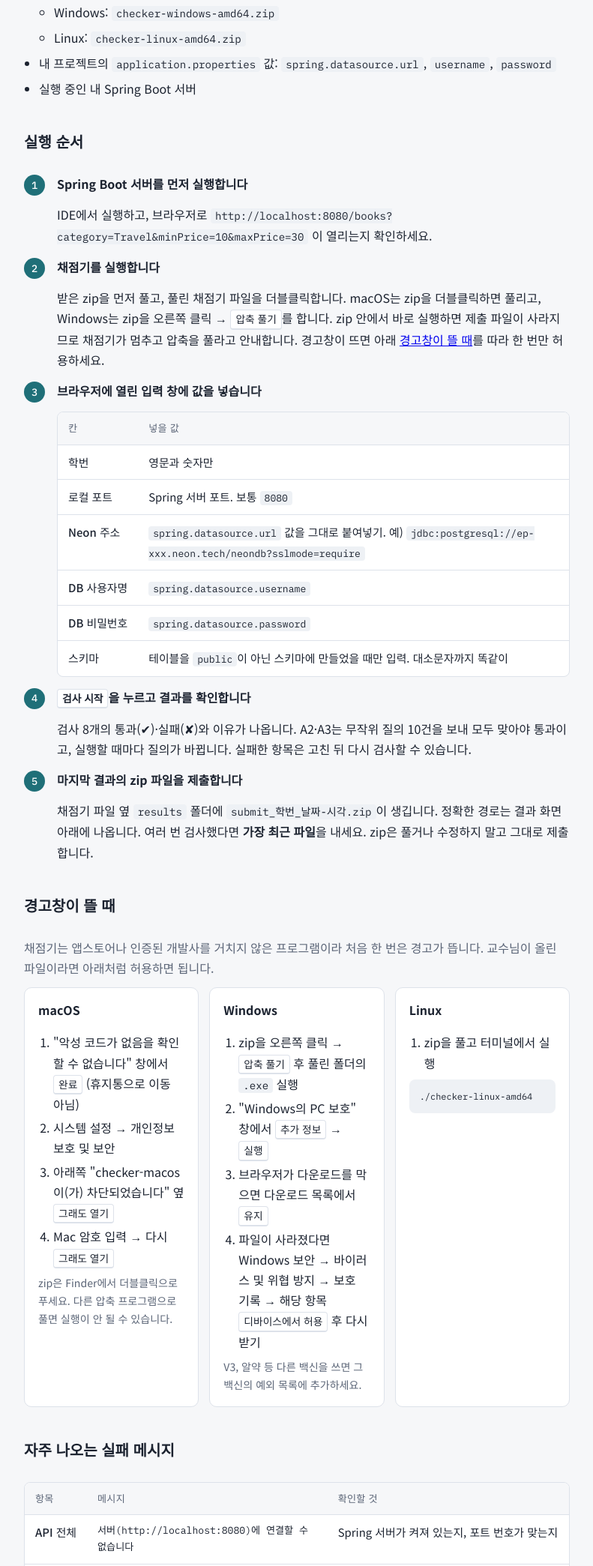
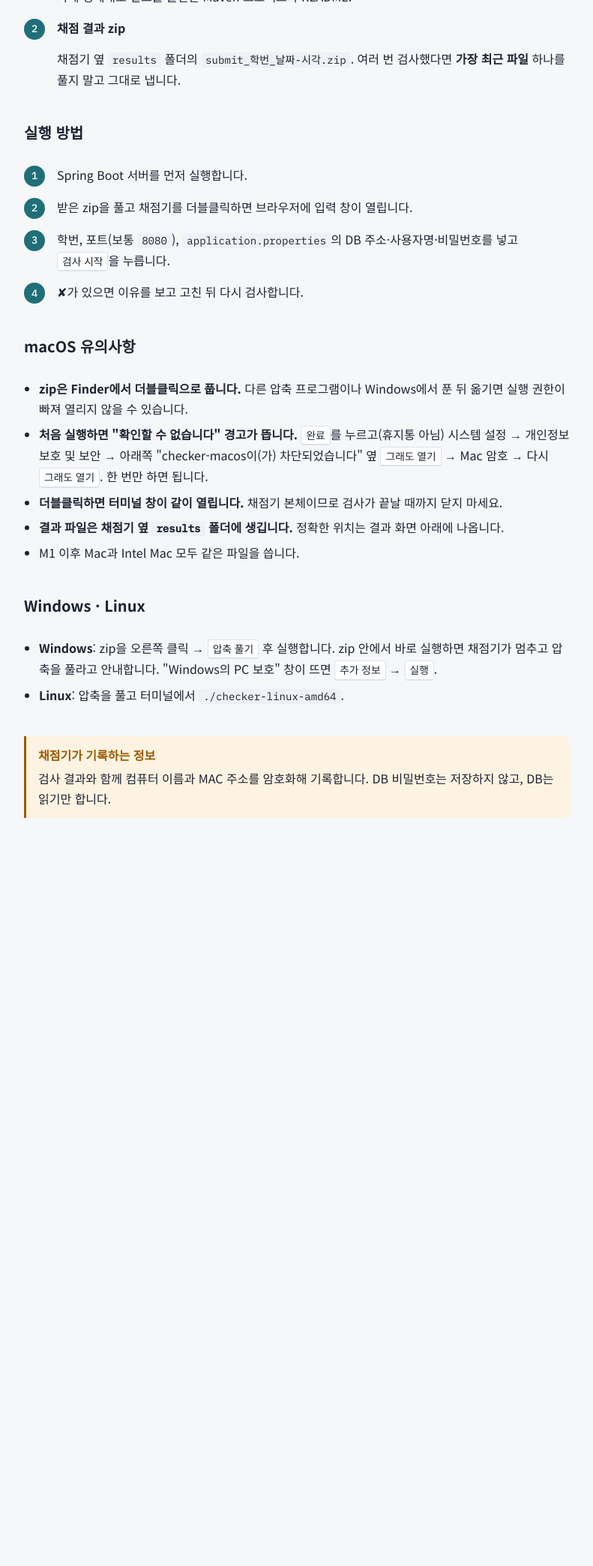
Before and after one commit to yeongseoksong/db-assignment-checker, a plain HTML site: page docs/guide.html in a window 1280 px wide. Shown: the part 386-2475 px from the top of the page at 75% size, without its empty margins (244-1035 px from the left). After the commit the page ends 1549 px from the top, so only its background shows below. Drawn offline with Linux system fonts and the light colour scheme.

Commit message:
학생 안내문을 마감·제출물·macOS 유의사항 위주로 짧게 정리
Co-Authored-By: Claude Opus 5.5 <noreply@anthropic.com>

```diff
--- a/docs/guide.html
+++ b/docs/guide.html
@@ -93,132 +93,59 @@
 <body>
 <main>
   <header>
-    <h1>DB 과제 채점기 사용 안내</h1>
-    <p class="lead">스크레이핑 과제(<code>GET /books</code>)를 제출하기 전에 채점기로 직접 검사하고, 채점기가 만든 zip 파일을 제출합니다. 처음 실행할 때 보안 경고가 뜰 수 있으니 마감 전에 미리 한 번 실행해 보세요.</p>
-    <p class="deadline">제출 마감 <b>12월 4일 23:55</b></p>
+    <h1>DB 과제 채점기 안내</h1>
+    <p class="lead">과제를 제출하기 전에 채점기로 내 서버를 검사하고, 채점기가 만든 결과 파일을 함께 제출합니다. 처음 실행할 때 보안 경고가 뜨니 마감 전에 미리 한 번 실행해 보세요.</p>
+    <p class="deadline">제출 마감 <b>12월 4일 23:55</b> · 늦은 제출은 받지 않습니다</p>
   </header>
 
   <section>
-    <h2>준비물</h2>
+    <h2>제출할 것</h2>
+    <ol class="steps">
+      <li><div>
+        <h3>프로젝트 zip</h3>
+        <p>과제 명세대로 빌드를 클린한 Maven 프로젝트와 README.</p>
+      </div></li>
+      <li><div>
+        <h3>채점 결과 zip</h3>
+        <p>채점기 옆 <code>results</code> 폴더의 <code>submit_학번_날짜-시각.zip</code>. 여러 번 검사했다면 <strong>가장 최근 파일</strong> 하나를 풀지 말고 그대로 냅니다.</p>
+      </div></li>
+    </ol>
+  </section>
+
+  <section>
+    <h2>실행 방법</h2>
+    <ol class="steps">
+      <li><div><p>Spring Boot 서버를 먼저 실행합니다.</p></div></li>
+      <li><div><p>받은 zip을 풀고 채점기를 더블클릭하면 브라우저에 입력 창이 열립니다.</p></div></li>
+      <li><div><p>학번, 포트(보통 <code>8080</code>), <code>application.properties</code>의 DB 주소·사용자명·비밀번호를 넣고 <span class="key">검사 시작</span>을 누릅니다.</p></div></li>
+      <li><div><p>✘가 있으면 이유를 보고 고친 뒤 다시 검사합니다.</p></div></li>
+    </ol>
+  </section>
+
+  <section>
+    <h2>macOS 유의사항</h2>
     <ul class="plain">
-      <li>교수님이 올린 채점기 파일 (다른 곳에서 받은 파일은 쓰지 마세요)
-        <ul class="plain">
-          <li>macOS: <code>checker-macos.zip</code></li>
-          <li>Windows: <code>checker-windows-amd64.zip</code></li>
-          <li>Linux: <code>checker-linux-amd64.zip</code></li>
-        </ul>
-      </li>
-      <li>내 프로젝트의 <code>application.properties</code> 값: <code>spring.datasource.url</code>, <code>username</code>, <code>password</code></li>
-      <li>실행 중인 내 Spring Boot 서버</li>
+      <li><strong>zip은 Finder에서 더블클릭으로 풉니다.</strong> 다른 압축 프로그램이나 Windows에서 푼 뒤 옮기면 실행 권한이 빠져 열리지 않을 수 있습니다.</li>
+      <li><strong>처음 실행하면 "확인할 수 없습니다" 경고가 뜹니다.</strong> <span class="key">완료</span>를 누르고(휴지통 아님) 시스템 설정 → 개인정보 보호 및 보안 → 아래쪽 "checker-macos이(가) 차단되었습니다" 옆 <span class="key">그래도 열기</span> → Mac 암호 → 다시 <span class="key">그래도 열기</span>. 한 번만 하면 됩니다.</li>
+      <li><strong>더블클릭하면 터미널 창이 같이 열립니다.</strong> 채점기 본체이므로 검사가 끝날 때까지 닫지 마세요.</li>
+      <li><strong>결과 파일은 채점기 옆 <code>results</code> 폴더에 생깁니다.</strong> 정확한 위치는 결과 화면 아래에 나옵니다.</li>
+      <li>M1 이후 Mac과 Intel Mac 모두 같은 파일을 씁니다.</li>
     </ul>
   </section>
 
   <section>
-    <h2>실행 순서</h2>
-    <ol class="steps">
-      <li><div>
-        <h3>Spring Boot 서버를 먼저 실행합니다</h3>
-        <p>IDE에서 실행하고, 브라우저로 <code>http://localhost:8080/books?category=Travel&amp;minPrice=10&amp;maxPrice=30</code> 이 열리는지 확인하세요.</p>
-      </div></li>
-      <li><div>
-        <h3>채점기를 실행합니다</h3>
-        <p>받은 zip을 먼저 풀고, 풀린 채점기 파일을 더블클릭합니다. macOS는 zip을 더블클릭하면 풀리고, Windows는 zip을 오른쪽 클릭 → <span class="key">압축 풀기</span>를 합니다. zip 안에서 바로 실행하면 제출 파일이 사라지므로 채점기가 멈추고 압축을 풀라고 안내합니다. 경고창이 뜨면 아래 <a href="#warning">경고창이 뜰 때</a>를 따라 한 번만 허용하세요.</p>
-      </div></li>
-      <li><div>
-        <h3>브라우저에 열린 입력 창에 값을 넣습니다</h3>
-        <div class="table-wrap">
-          <table>
-            <thead><tr><th>칸</th><th>넣을 값</th></tr></thead>
-            <tbody>
-              <tr><td>학번</td><td>영문과 숫자만</td></tr>
-              <tr><td>로컬 포트</td><td>Spring 서버 포트. 보통 <code>8080</code></td></tr>
-              <tr><td>Neon 주소</td><td><code>spring.datasource.url</code> 값을 그대로 붙여넣기. 예) <code>jdbc:postgresql://ep-xxx.neon.tech/neondb?sslmode=require</code></td></tr>
-              <tr><td>DB 사용자명</td><td><code>spring.datasource.username</code></td></tr>
-              <tr><td>DB 비밀번호</td><td><code>spring.datasource.password</code></td></tr>
-              <tr><td>스키마</td><td>테이블을 <code>public</code>이 아닌 스키마에 만들었을 때만 입력. 대소문자까지 똑같이</td></tr>
-            </tbody>
-          </table>
-        </div>
-      </div></li>
-      <li><div>
-        <h3><span class="key">검사 시작</span>을 누르고 결과를 확인합니다</h3>
-        <p>검사 8개의 통과(✔)·실패(✘)와 이유가 나옵니다. A2·A3는 무작위 질의 10건을 보내 모두 맞아야 통과이고, 실행할 때마다 질의가 바뀝니다. 실패한 항목은 고친 뒤 다시 검사할 수 있습니다.</p>
-      </div></li>
-      <li><div>
-        <h3>마지막 결과의 zip 파일을 제출합니다</h3>
-        <p>채점기 파일 옆 <code>results</code> 폴더에 <code>submit_학번_날짜-시각.zip</code>이 생깁니다. 정확한 경로는 결과 화면 아래에 나옵니다. 여러 번 검사했다면 <strong>가장 최근 파일</strong>을 내세요. zip은 풀거나 수정하지 말고 그대로 제출합니다.</p>
-      </div></li>
-    </ol>
-  </section>
-
-  <section id="warning">
-    <h2>경고창이 뜰 때</h2>
-    <p class="muted">채점기는 앱스토어나 인증된 개발사를 거치지 않은 프로그램이라 처음 한 번은 경고가 뜹니다. 교수님이 올린 파일이라면 아래처럼 허용하면 됩니다.</p>
-    <div class="os">
-      <article>
-        <h3>macOS</h3>
-        <ol>
-          <li>"악성 코드가 없음을 확인할 수 없습니다" 창에서 <span class="key">완료</span> (휴지통으로 이동 아님)</li>
-          <li>시스템 설정 → 개인정보 보호 및 보안</li>
-          <li>아래쪽 "checker-macos이(가) 차단되었습니다" 옆 <span class="key">그래도 열기</span></li>
-          <li>Mac 암호 입력 → 다시 <span class="key">그래도 열기</span></li>
-        </ol>
-        <p class="note">zip은 Finder에서 더블클릭으로 푸세요. 다른 압축 프로그램으로 풀면 실행이 안 될 수 있습니다.</p>
-      </article>
-      <article>
-        <h3>Windows</h3>
-        <ol>
-          <li>zip을 오른쪽 클릭 → <span class="key">압축 풀기</span> 후 풀린 폴더의 <code>.exe</code> 실행</li>
-          <li>"Windows의 PC 보호" 창에서 <span class="key">추가 정보</span> → <span class="key">실행</span></li>
-          <li>브라우저가 다운로드를 막으면 다운로드 목록에서 <span class="key">유지</span></li>
-          <li>파일이 사라졌다면 Windows 보안 → 바이러스 및 위협 방지 → 보호 기록 → 해당 항목 <span class="key">디바이스에서 허용</span> 후 다시 받기</li>
-        </ol>
-        <p class="note">V3, 알약 등 다른 백신을 쓰면 그 백신의 예외 목록에 추가하세요.</p>
-      </article>
-      <article>
-        <h3>Linux</h3>
-        <ol>
-          <li>zip을 풀고 터미널에서 실행</li>
-        </ol>
-        <pre><code>./checker-linux-amd64</code></pre>
-      </article>
-    </div>
+    <h2>Windows · Linux</h2>
+    <ul class="plain">
+      <li><strong>Windows</strong>: zip을 오른쪽 클릭 → <span class="key">압축 풀기</span> 후 실행합니다. zip 안에서 바로 실행하면 채점기가 멈추고 압축을 풀라고 안내합니다. "Windows의 PC 보호" 창이 뜨면 <span class="key">추가 정보</span> → <span class="key">실행</span>.</li>
+      <li><strong>Linux</strong>: 압축을 풀고 터미널에서 <code>./checker-linux-amd64</code>.</li>
+    </ul>
   </section>
 
   <section>
-    <h2>자주 나오는 실패 메시지</h2>
-    <div class="table-wrap">
-      <table>
-        <thead><tr><th>항목</th><th>메시지</th><th>확인할 것</th></tr></thead>
-        <tbody>
-          <tr><td>API 전체</td><td class="msg">서버(http://localhost:8080)에 연결할 수 없습니다</td><td>Spring 서버가 켜져 있는지, 포트 번호가 맞는지</td></tr>
-          <tr><td>D1</td><td class="msg">인증에 실패했습니다</td><td>DB 사용자명·비밀번호를 Neon 대시보드에서 다시 복사</td></tr>
-          <tr><td>D1</td><td class="msg">호스트를 찾을 수 없습니다</td><td>Neon 주소의 <code>ep-xxx.neon.tech</code> 오타</td></tr>
-          <tr><td>D1</td><td class="msg">연결 시간(15초)이 초과되었습니다</td><td>인터넷 연결, Neon 프로젝트가 일시 정지 상태인지</td></tr>
-          <tr><td>D1</td><td class="msg">스키마 "public" 에 테이블이 없습니다</td><td>테이블을 만든 스키마 이름을 스키마 칸에 입력</td></tr>
-          <tr><td>D2·D3</td><td class="msg">책 N/1000권과 일치 (95% 이상 필요)</td><td>모든 카테고리, 모든 페이지를 빠짐없이 크롤링했는지</td></tr>
-          <tr><td>A1·A2</td><td class="msg">누락 N권 / 불필요 N개</td><td>카테고리 비교, 가격 범위 조건, 다음 페이지 크롤링</td></tr>
-          <tr><td>A1·A2</td><td class="msg">가격이 없거나 다름</td><td>응답 JSON에 가격이 들어 있는지, 파싱한 가격이 사이트와 같은지</td></tr>
-          <tr><td>A3</td><td class="msg">minPrice=maxPrice 일 때 그 가격의 책이 빠졌습니다</td><td>가격 비교를 <code>&gt;=</code>, <code>&lt;=</code>로 했는지</td></tr>
-          <tr><td>E1·E2</td><td class="msg">기대 "…", 받음 "…"</td><td>오류 응답의 <code>message</code> 문구를 과제 명세와 한 글자도 다르지 않게</td></tr>
-        </tbody>
-      </table>
-    </div>
-    <p class="muted">응답 JSON의 필드 이름(<code>title</code>, <code>name</code> 등)은 자유입니다. 가격은 숫자(<code>36.94</code>)나 문자열(<code>"£36.94"</code>) 모두 됩니다.</p>
-  </section>
-
-  <section>
-    <h2>알아 둘 것</h2>
     <div class="callout">
       <p><strong>채점기가 기록하는 정보</strong></p>
-      <p>검사 결과와 요청 기록 외에 컴퓨터 이름과 네트워크 장치 식별 번호(MAC 주소)를 함께 기록합니다. 다른 사람의 컴퓨터로 대신 검사한 제출을 가려내기 위해서입니다. 모두 암호화되어 교수님만 열 수 있습니다.</p>
+      <p>검사 결과와 함께 컴퓨터 이름과 MAC 주소를 암호화해 기록합니다. DB 비밀번호는 저장하지 않고, DB는 읽기만 합니다.</p>
     </div>
-    <ul class="plain">
-      <li>DB 비밀번호는 화면, 결과 파일, 로그 어디에도 저장되지 않습니다.</li>
-      <li>제출 zip은 암호화되어 있어 열어 볼 수 없습니다. 결과는 실행 화면에서 확인하세요.</li>
-      <li>다른 사람의 zip을 이름만 바꿔 내면 안의 학번이 달라 바로 드러납니다.</li>
-      <li>채점기는 내 DB를 읽기만 하고 바꾸지 않습니다.</li>
-    </ul>
   </section>
 </main>
 </body>
```
